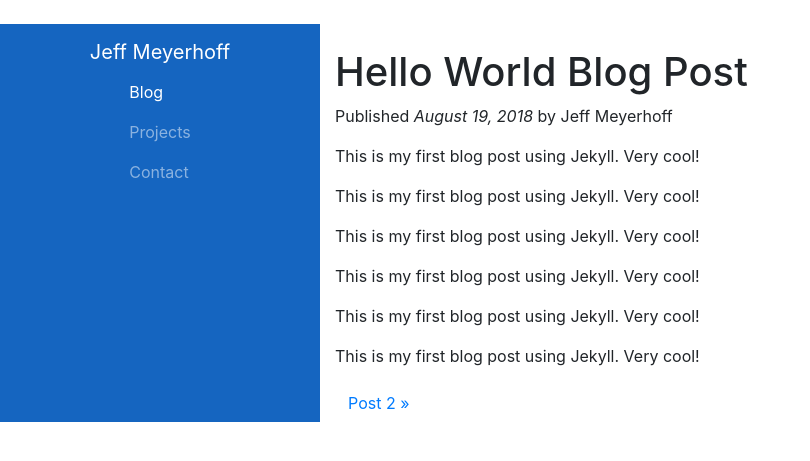
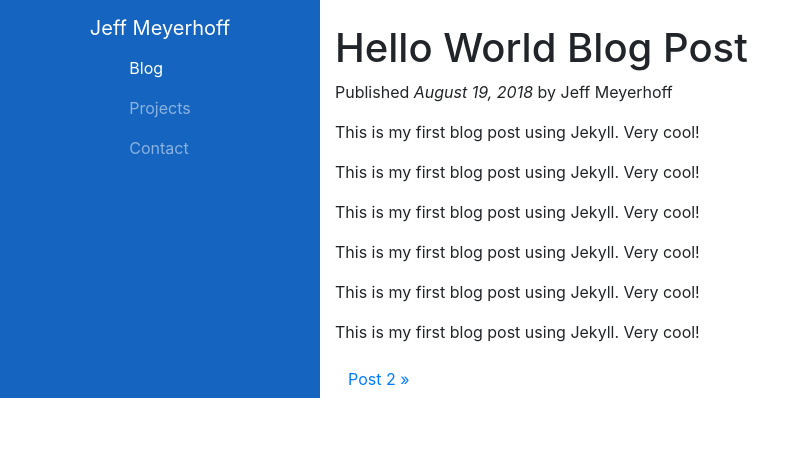
Before and after one commit to jeffington/jeffington.github.io, a Jekyll site: the page built from _posts/2018-8-19-hello-world.md, in a window 1280 px wide. Shown: the top 461 px of the page, without its empty margins (0-810 px from the left). Built offline with Jekyll 4.4.1, drawn with Linux system fonts in a browser that asks for light colours.

Commit message:
Remove top padding in mobile

```diff
--- a/_layouts/post.html
+++ b/_layouts/post.html
@@ -5,7 +5,7 @@
   </head>
   <body>
 
-  <div class="container-fluid mt-md-4">
+  <div class="container-fluid">
   <div class="row d-block d-md-none theme-background">
   {% include horizontal_nav.html %}
   </div>
```
